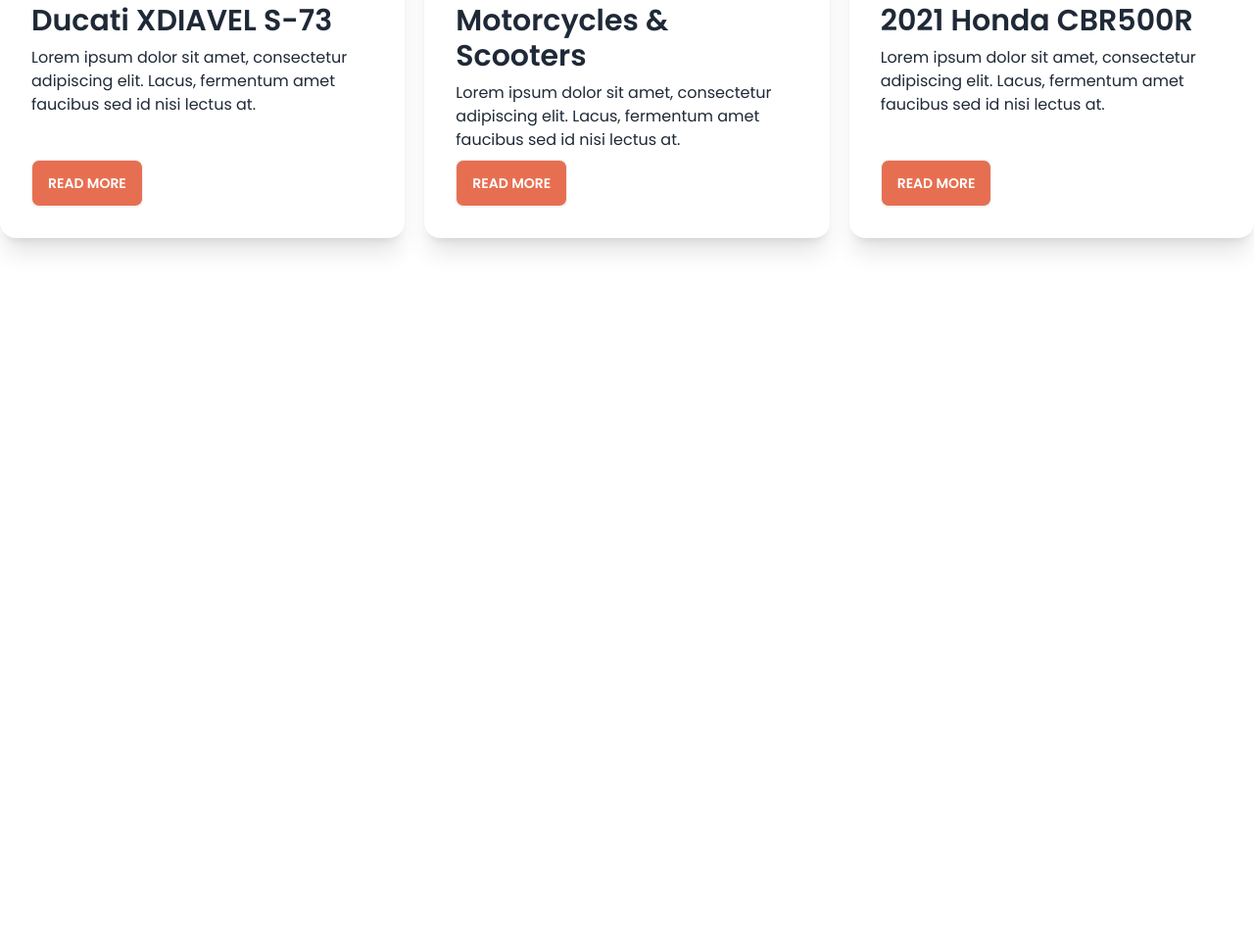
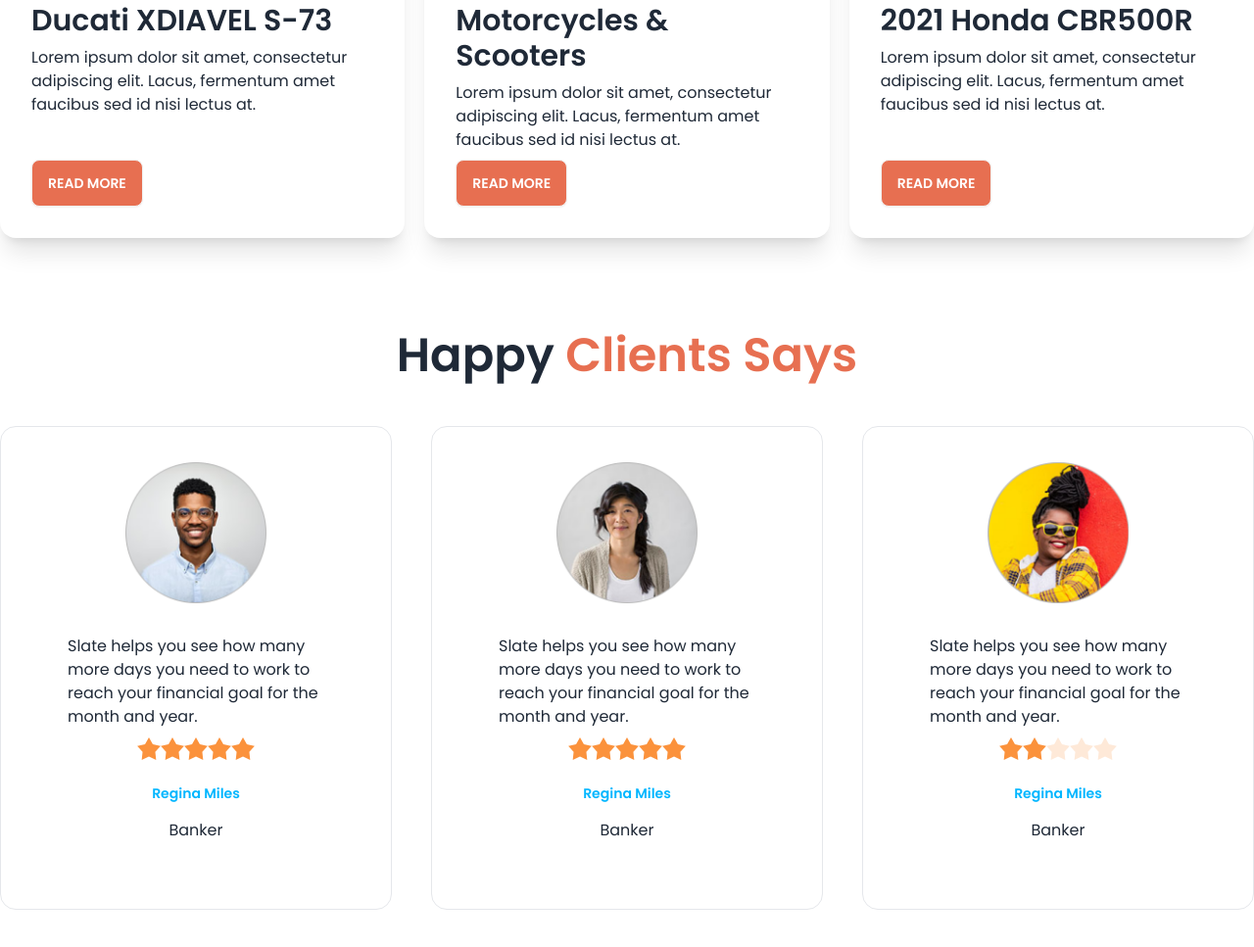
Before and after one commit to Rahiji9/biker-zone-with-daisyui, a plain HTML site: page index.html in a window 1280 px wide. Shown: the part 1095-2062 px from the top of the page at 98% size. Before the commit the page ends 1434 px from the top, so only its background shows below. Drawn offline with nearby package versions, Linux system fonts and the light colour scheme.

Commit message:
happy castomer review

```diff
--- a/index.html
+++ b/index.html
@@ -223,6 +223,81 @@
       </div>
 
     </section>
+    <!-- Happy client -->
+    <section class="my-24">
+      <h3 class="text-5xl mb-12 font-semibold text-center">Happy <span class="text-bike-primary">Clients Says</span>
+      </h3>
+      <div class="grid gap-10 grid-cols-1 md:grid-cols-2 lg:grid-cols-3">
+        <!-- frist Review -->
+        <div class="card  bg-base-100 p-9 border border-gra -400">
+          <figure><img class="w-36" src="images/others/user-1.png" alt="Shoes" /></figure>
+          <div class="card-body">
+            <p>Slate helps you see how
+              many more days you need
+              to work to reach your financial
+              goal for the month and year.</p>
+            <div class="rating justify-center">
+              <input type="radio" name="rating-2" class="mask mask-star-2 bg-orange-400" />
+              <input type="radio" name="rating-2" class="mask mask-star-2 bg-orange-400" checked />
+              <input type="radio" name="rating-2" class="mask mask-star-2 bg-orange-400" />
+              <input type="radio" name="rating-2" class="mask mask-star-2 bg-orange-400" />
+              <input type="radio" name="rating-2" class="mask mask-star-2 bg-orange-400" />
+            </div>
+            <div class=" text-center space-y-4 mt-4">
+              <h4 class="text-sm font-semibold text-info">Regina Miles</h4>
+              <p>Banker</p>
+
+            </div>
+          </div>
+        </div>
+        <!-- second Review -->
+        <div class="card  bg-base-100 p-9 border border-gra -400">
+          <figure><img class="w-36" src="images/others/user-2.png" alt="Shoes" /></figure>
+          <div class="card-body">
+            <p>Slate helps you see how
+              many more days you need
+              to work to reach your financial
+              goal for the month and year.</p>
+            <div class="rating justify-center">
+              <input type="radio" name="rating-2" class="mask mask-star-2 bg-orange-400" />
+              <input type="radio" name="rating-2" class="mask mask-star-2 bg-orange-400" checked />
+              <input type="radio" name="rating-2" class="mask mask-star-2 bg-orange-400" />
+              <input type="radio" name="rating-2" class="mask mask-star-2 bg-orange-400" />
+              <input type="radio" name="rating-2" class="mask mask-star-2 bg-orange-400" />
+            </div>
+            <div class=" text-center space-y-4 mt-4">
+              <h4 class="text-sm font-semibold text-info">Regina Miles</h4>
+              <p>Banker</p>
+
+            </div>
+          </div>
+        </div>
+
+        <!-- third Review -->
+        <div class="card  bg-base-100 p-9 border border-gra -400">
+          <figure><img class="w-36" src="images/others/user-3.png" alt="Shoes" /></figure>
+          <div class="card-body">
+            <p>Slate helps you see how
+              many more days you need
+              to work to reach your financial
+              goal for the month and year.</p>
+            <div class="rating justify-center">
+              <input type="radio" name="rating-2" class="mask mask-star-2 bg-orange-400" />
+              <input type="radio" name="rating-2" class="mask mask-star-2 bg-orange-400" checked />
+              <input type="radio" name="rating-2" class="mask mask-star-2 bg-orange-400" />
+              <input type="radio" name="rating-2" class="mask mask-star-2 bg-orange-400" />
+              <input type="radio" name="rating-2" class="mask mask-star-2 bg-orange-400" />
+            </div>
+            <div class=" text-center space-y-4 mt-4">
+              <h4 class="text-sm font-semibold text-info">Regina Miles</h4>
+              <p>Banker</p>
+
+            </div>
+          </div>
+        </div>
+      </div>
+
+    </section>
 
   </main>
 
```
